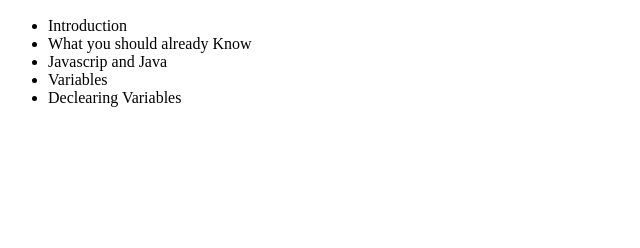
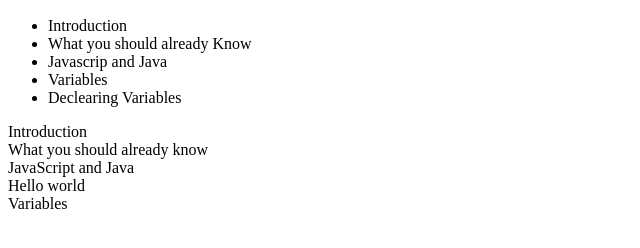
Before and after one commit to Jaymelfah/Beki_and_Jaymelfah, a plain HTML site: page index.html in a window 1280 px wide. Shown: the part 50-298 px from the top of the page, without its empty margins (0-640 px from the left). Drawn offline with Linux system fonts and the light colour scheme.

Commit message:
Feature -2

```diff
--- a/index.html
+++ b/index.html
@@ -21,23 +21,23 @@
     </header>
 
 <main id ="main-doc">
-<section .class ="main-section" id="introduction" >
-
+<section .class ="main-section" id="Introduction" >
+  <header>Introduction</header>
 </section>
 
-<section .class ="main-section" id ="what-you">
-
+<section .class ="main-section" id ="What_you_should_already_know">
+  <header>What you should already know</header>
 </section>
 
-<section .class ="main-section">
-
+<section .class ="main-section" id="JavaScript_and_Java">
+  <header>JavaScript and Java</header>
 </section>
-<section .class ="main-section">
-
+<section .class ="main-section" id="Hello_world">
+  <header>Hello world</header>
 </section>
 
-<section .class ="main-section">
-
+<section .class ="main-section" id="Variables">
+  <header>Variables</header>
 </section>
 </main>
 
```
Lines whose indentation alone changed are shown as unchanged.
